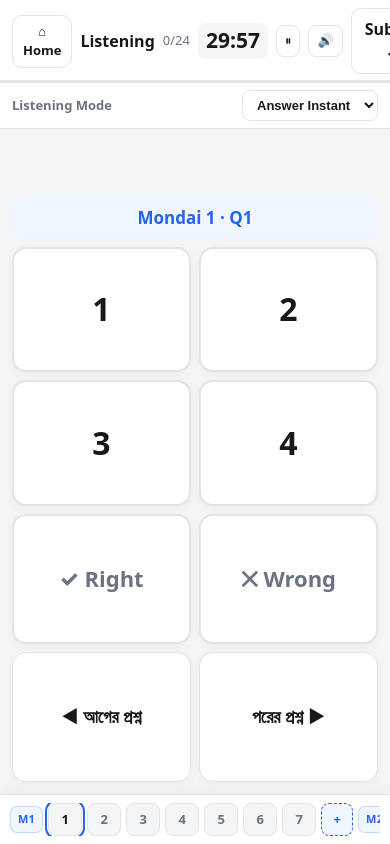
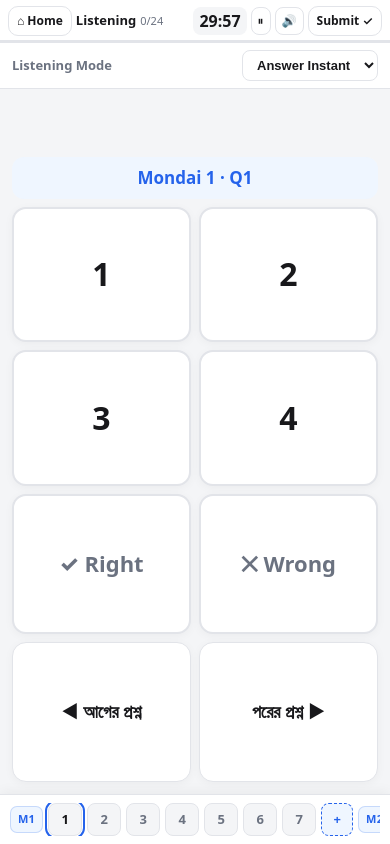
Before and after one commit to igkratox/mock-test-option-generator, a plain HTML site: page index.html in a window 390 px wide. Both pictures are taken after a click on the button "Start Only Listening". Drawn offline with Linux system fonts and the light colour scheme.

Commit message:
Fix mobile topbar overflow and #exam fixed positioning

```diff
--- a/index.html
+++ b/index.html
@@ -27,9 +27,19 @@ button:active{transform:scale(.97)}
 .hide{display:none!important}
 /* exam */
 #exam{position:fixed;inset:0;z-index:1;background:var(--bg);display:flex;flex-direction:column;height:100vh;height:100dvh;overflow:hidden}
-.top{display:flex;align-items:center;gap:8px;padding:8px 12px;background:var(--card);border-bottom:1px solid var(--bd);position:relative}
-.top .t{font-variant-numeric:tabular-nums;font-size:21px;font-weight:800;margin-left:auto;padding:2px 8px;border-radius:8px;background:var(--bg)}
+.top{display:flex;align-items:center;gap:6px;padding:7px 10px;background:var(--card);border-bottom:1px solid var(--bd);position:relative}
+.top>*{flex:none}
+.top #partLabel{min-width:0;overflow:hidden;text-overflow:ellipsis;white-space:nowrap;flex:0 1 auto;font-size:15px}
+.top .t{font-variant-numeric:tabular-nums;font-size:18px;font-weight:800;margin-left:auto;padding:2px 7px;border-radius:8px;background:var(--bg);white-space:nowrap}
 .top .t.low{color:var(--bad);background:rgba(220,38,38,.1)}
+@media(max-width:480px){
+  .top{gap:4px;padding:6px 8px}
+  .top #partLabel{font-size:13px}
+  .top #progress{font-size:11px}
+  .top .t{font-size:16px;padding:2px 6px}
+  .top #examHomeBtn,.top #nextBtn{padding:5px 8px!important;font-size:12px!important;white-space:nowrap}
+  .top .icon-btn{padding:4px 6px;font-size:12px}
+}
 .pbar{position:absolute;left:0;right:0;bottom:0;height:2px;background:var(--bd)}
 .pbar>i{display:block;height:100%;width:0;background:var(--ac);transition:width .2s}
 .main{flex:1;min-height:0;display:flex;position:relative}
@@ -164,7 +174,6 @@ html,body{touch-action:pan-x pan-y;overscroll-behavior:none}
 .yt-spd button{padding:3px 7px;font-size:11px;border-radius:6px;border:1px solid var(--bd);background:var(--card);color:var(--tx);font-weight:700}
 .yt-spd button.sel{background:var(--ac);border-color:var(--ac);color:var(--acx)}
 .chip.add-q{background:var(--ac-soft);color:var(--ac);border:1px dashed var(--ac);font-weight:800;min-width:32px}
-#exam{position:relative}
 #exam.is-paused .main,#exam.is-paused .dock,#exam.is-paused .lmode-bar,#exam.is-paused .yt-top{filter:blur(12px);pointer-events:none;user-select:none}
 #exam.is-paused #nextBtn{pointer-events:none;opacity:.5}
 .pause-ov{position:absolute;inset:52px 0 0 0;z-index:30;display:flex;align-items:center;justify-content:center;padding:20px;background:rgba(0,0,0,.35);backdrop-filter:blur(4px)}
```
